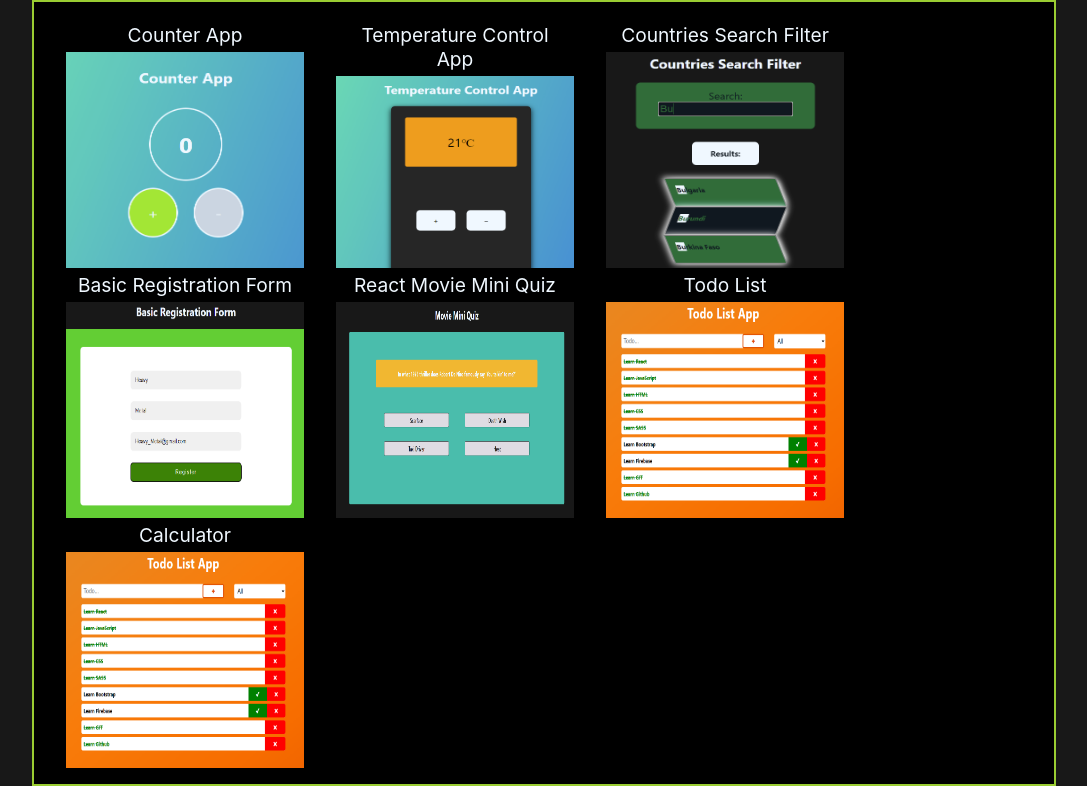
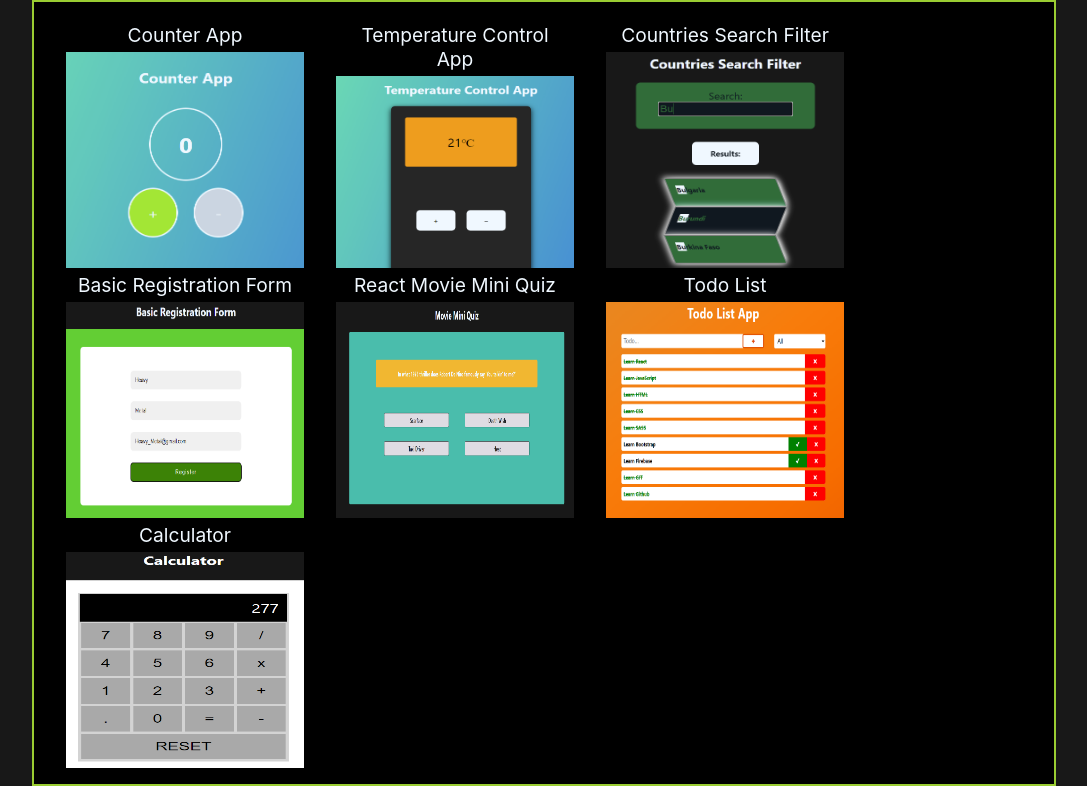
Before and after one commit to alexanderivanov2/While-Learning-React, a React (Create React App) app: page / in a window 1280 px wide. Shown: the part 252-1038 px from the top of the page, without its empty margins (96-1183 px from the left). Built offline with nearby package versions, Linux system fonts and the light colour scheme.

Commit message:
add calculator app image to dashboard

```diff
--- a/src/components/dashboardApps/ProjectsBox.js
+++ b/src/components/dashboardApps/ProjectsBox.js
@@ -6,6 +6,7 @@ import countriesSearchFilter from './img/countries-search-filter.png';
 import basicRegistrationForm from './img/basic-registration-form.png';
 import movieMiniQuiz from './img/react-movie-mini-quiz.png';
 import todoApp from './img/todo-app.png';
+import calculatorApp from './img/calclulator.png';
 
 function ProjectsBox() {
     return (
@@ -47,10 +48,10 @@ function ProjectsBox() {
                         <img src={todoApp} alt="todo list" className={styles.appImg}/>
                     </article>
                 </Link>
-                <Link to='calclulator'>
+                <Link to='calculator'>
                     <article className={styles.appContainer}>
                         <p className={styles.appTitle}>Calculator</p>
-                        <img src={todoApp} alt="Calculator" className={styles.appImg}/>
+                        <img src={calculatorApp} alt="Calculator" className={styles.appImg}/>
                     </article>
                 </Link>
             </section>
```
Also changed, not shown: src/components/dashboardApps/img/calclulator.png (added).
